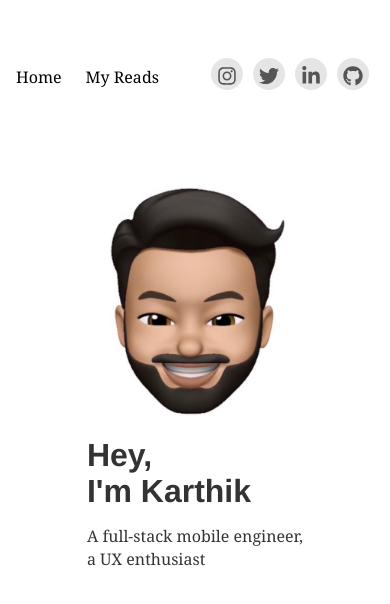
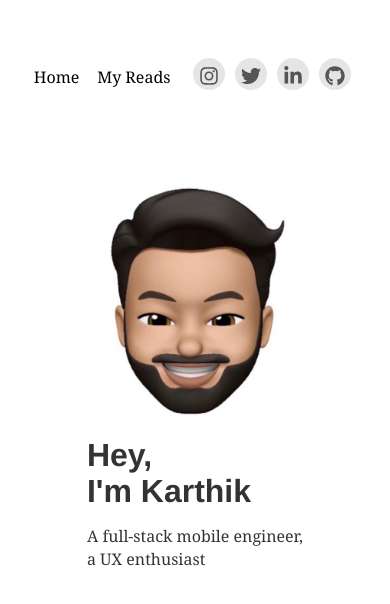
Before and after one commit to karticodes/portfolio, a Gatsby site: page / in a window 390 px wide. Built offline with nearby package versions, Linux system fonts and the light colour scheme; Gatsby itself is replaced by a stand-in of ours.

Commit message:
Fix header alignment on smaller devices

```diff
--- a/src/styles/container.module.css
+++ b/src/styles/container.module.css
@@ -1,6 +1,6 @@
 .container {
   margin: 0 auto;
-  max-width: 600px;
+  max-width: 700px;
   height: max-content;
 }
 
--- a/src/styles/header.module.css
+++ b/src/styles/header.module.css
@@ -32,3 +32,13 @@
 .social_items_container {
   margin-left: auto;
 }
+
+@media (max-width: 600px) {
+  .social_items_container {
+    margin-left: 0px;
+  }
+
+  .header_link {
+    margin-right: 0px;
+  }
+}
```
